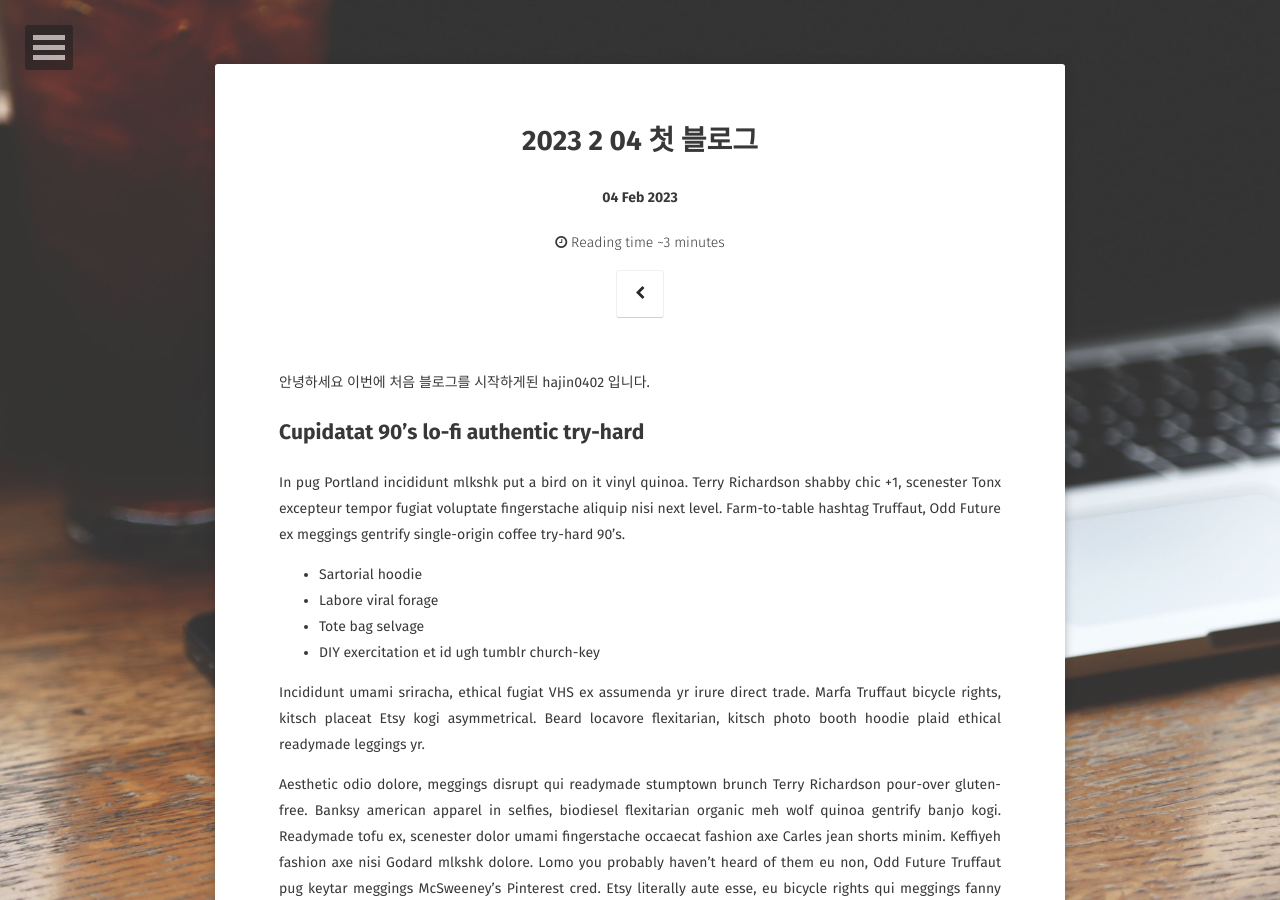
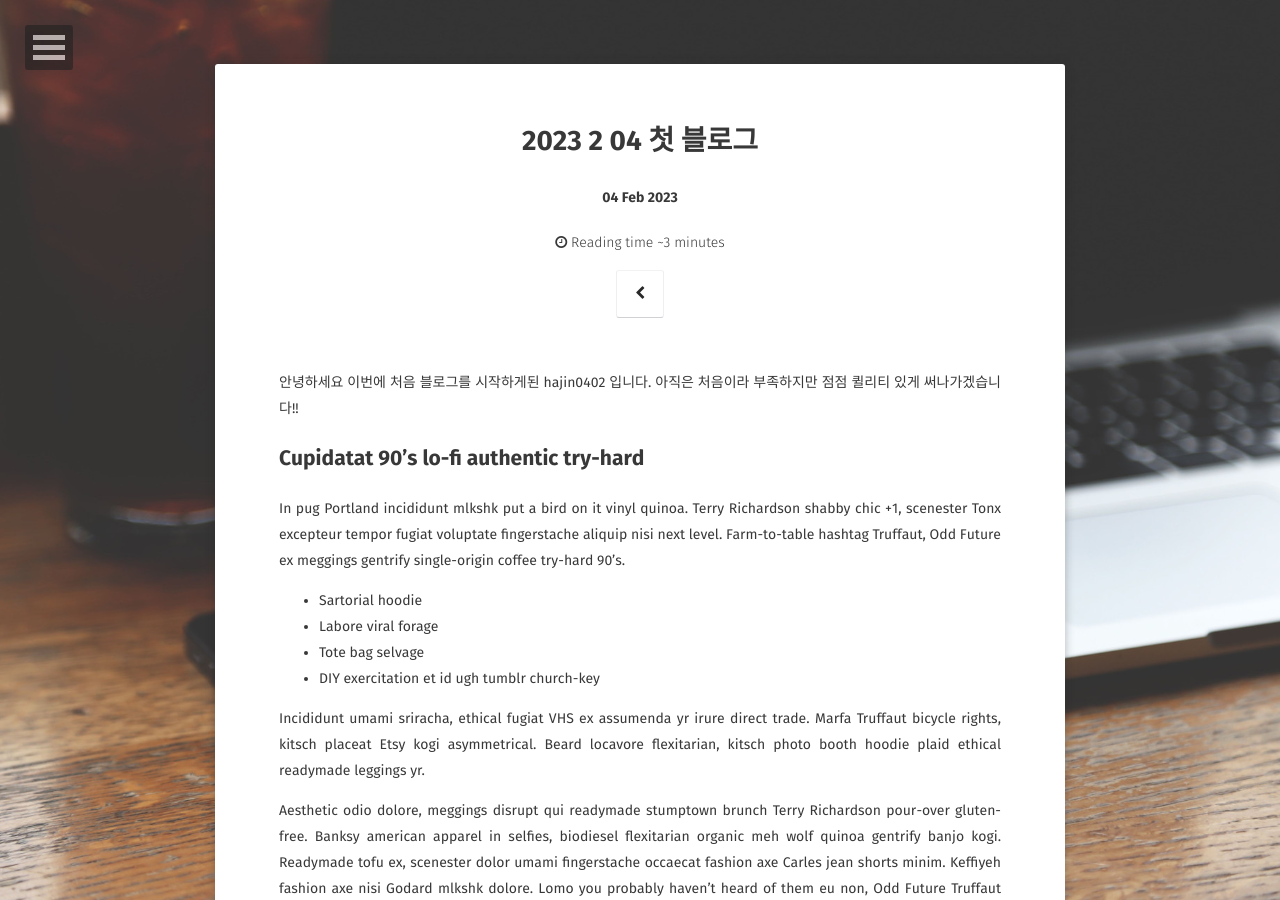
Before and after one commit to hajin0402/hajin0402.github.com, a Jekyll site: the page built from _posts/2012-05-22-readability-post.md, in a window 1280 px wide and 900 px high. Built offline with Jekyll 4.4.1, drawn with Linux system fonts in a browser that asks for light colours; some web fonts are replaced; comment, search, counter and statistics services are not loaded.

Commit message:
Update 2012-05-22-readability-post.md

```diff
--- a/_posts/2012-05-22-readability-post.md
+++ b/_posts/2012-05-22-readability-post.md
@@ -7,7 +7,7 @@ tags: [python]
 comments: true
 ---
 
-안녕하세요 이번에 처음 블로그를 시작하게된 hajin0402 입니다.
+안녕하세요 이번에 처음 블로그를 시작하게된 hajin0402 입니다. 아직은 처음이라 부족하지만 점점 퀼리티 있게 써나가겠습니다!!
 
 ## Cupidatat 90's lo-fi authentic try-hard
 
```
